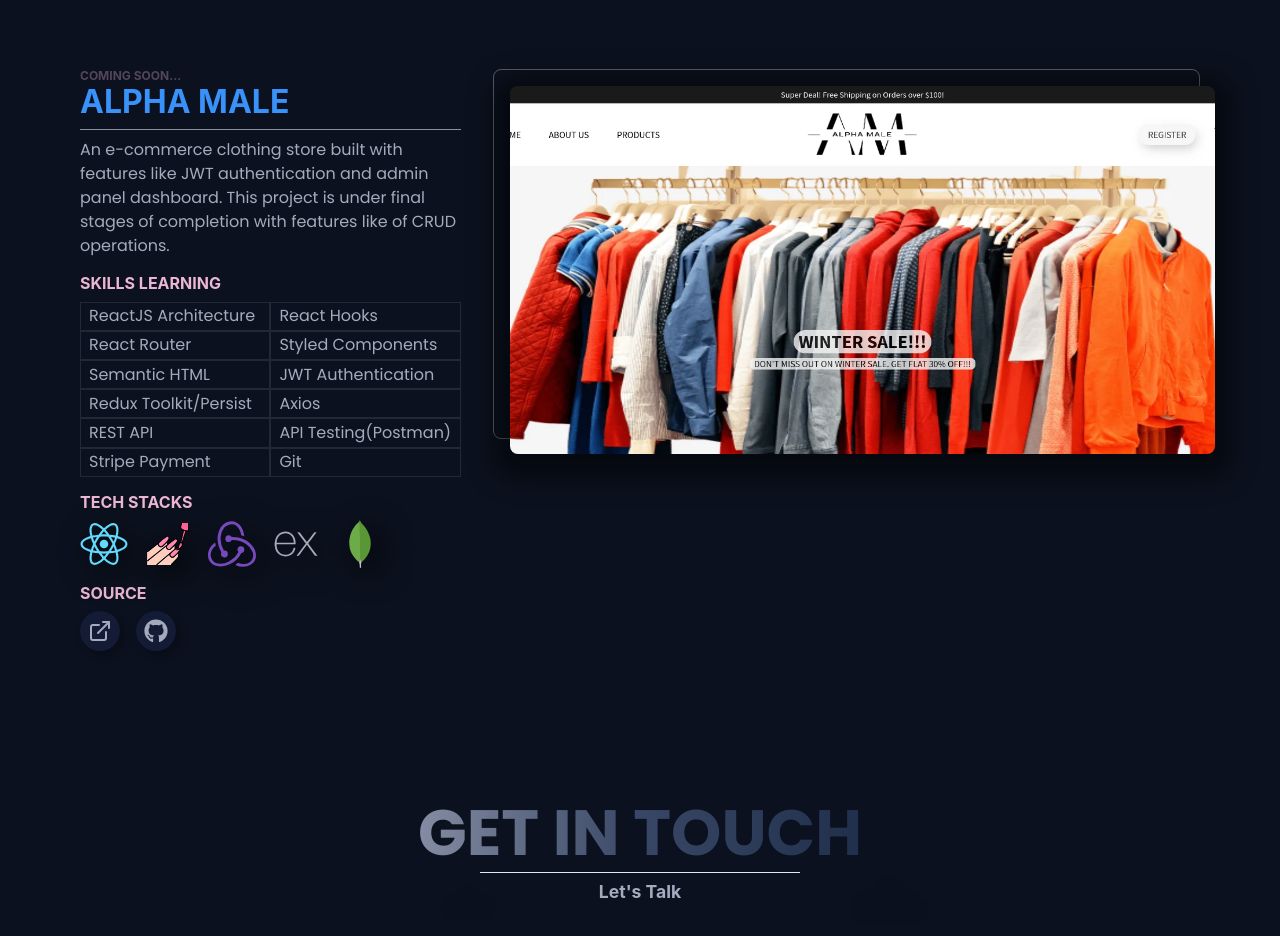
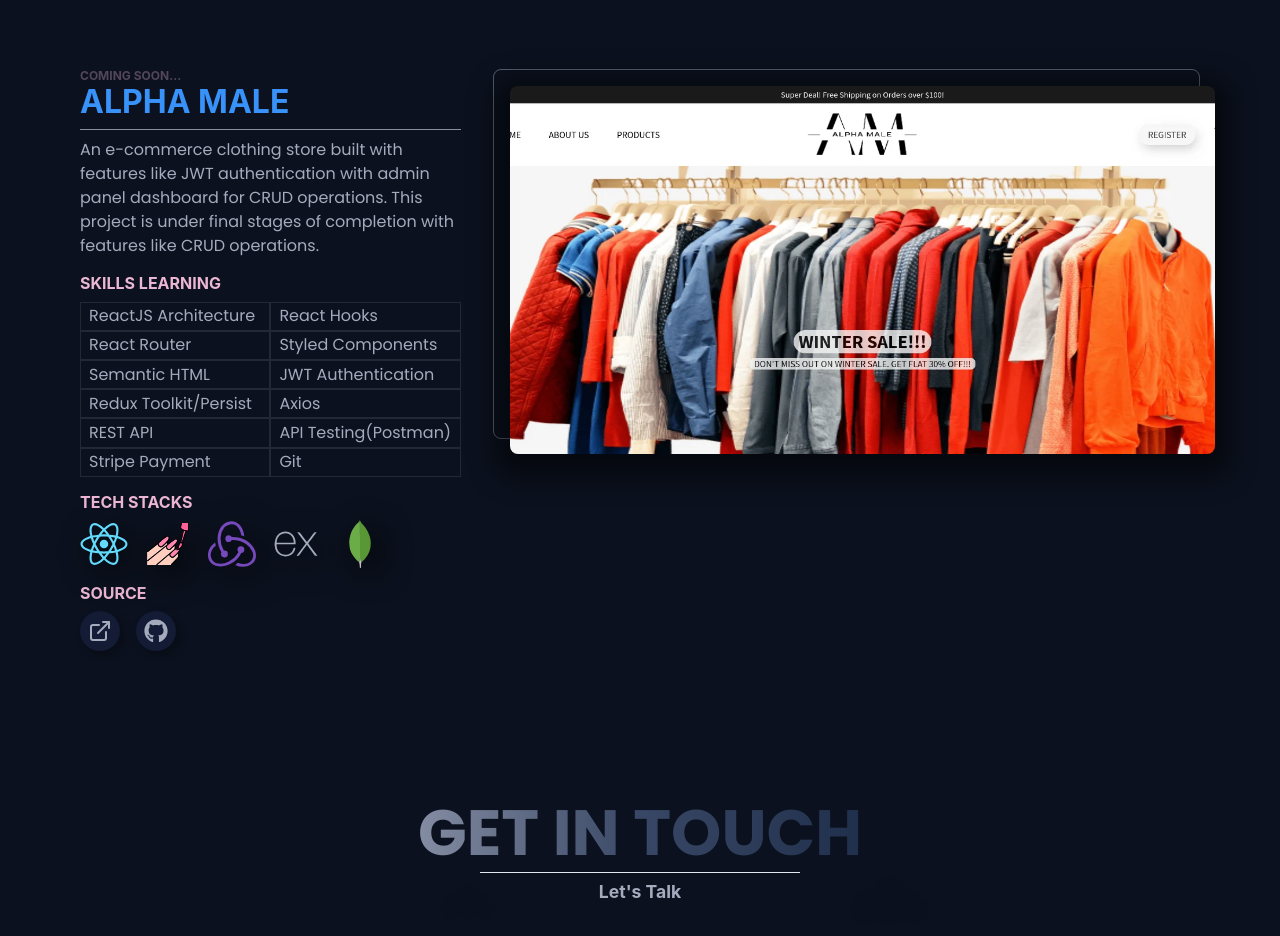
Before and after one commit to zeetaengrg/portfolio, a Next.js app: page / in a window 1280 px wide. Shown: the part 4380-5316 px from the top of the page. Built offline with nearby package versions, Linux system fonts and the light colour scheme.

Commit message:
feat: local data for projects section modified

```diff
--- a/components/elements/SkillsTable/SkillsTable.jsx
+++ b/components/elements/SkillsTable/SkillsTable.jsx
@@ -20,12 +20,12 @@ const SkillsTable = ({ project, isReverse }) => {
           {isReverse
             ? project.skillsTwo.map((skill) => (
                 <td key={skill} style={dataStyle}>
-                  <Box textAlign={{ base: "left", lg: "left" }}>{skill}</Box>
+                  <Box textAlign={{ base: "center", lg: "left" }}>{skill}</Box>
                 </td>
               ))
             : project.skillsOne.map((skill) => (
                 <td key={skill} style={dataStyle}>
-                  <Box textAlign={{ base: "left", lg: "right" }}>{skill}</Box>
+                  <Box textAlign={{ base: "center", lg: "right" }}>{skill}</Box>
                 </td>
               ))}
         </tr>
--- a/data/projects-data.js
+++ b/data/projects-data.js
@@ -85,7 +85,7 @@ export const projects = [
     descriptionOne:
       "An online pizza delivery platform with features like Admin Panel for CRUD operations and PayPal payment. This project is under final stages of completion with features like adding admin/user authentications.",
     descriptionTwo:
-      "An e-commerce clothing store built with features like JWT authentication and admin panel dashboard. This project is under final stages of completion with features like of CRUD operations.",
+      "An e-commerce clothing store built with features like JWT authentication with admin panel dashboard for CRUD operations. This project is under final stages of completion with features like CRUD operations.",
     skillsOne: [
       "NextJS Architecture",
       "React Hooks & Props",
```
